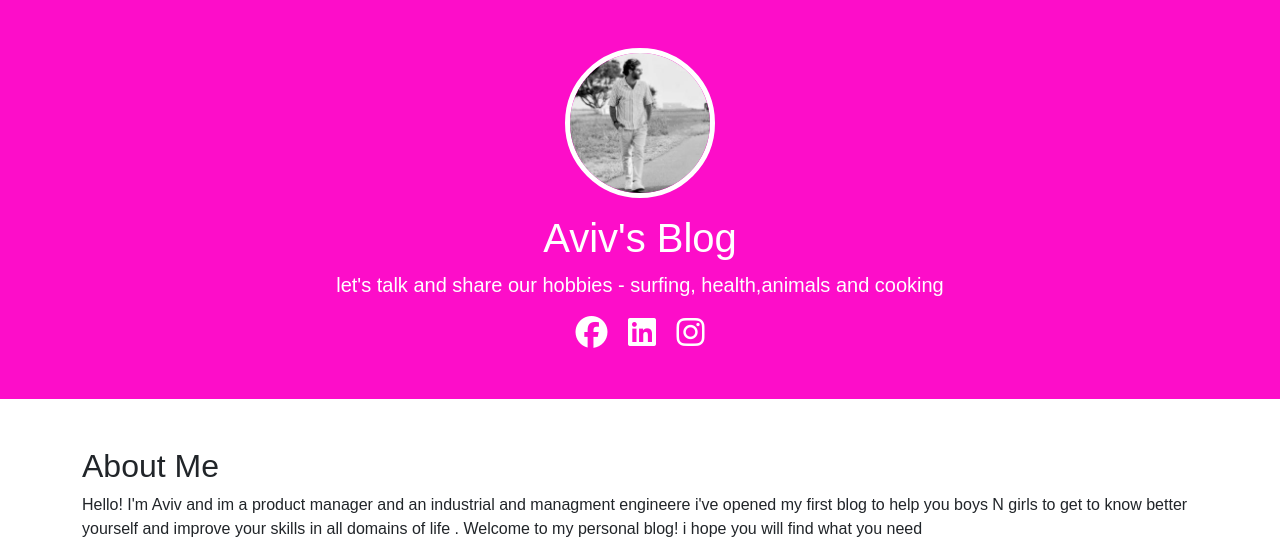
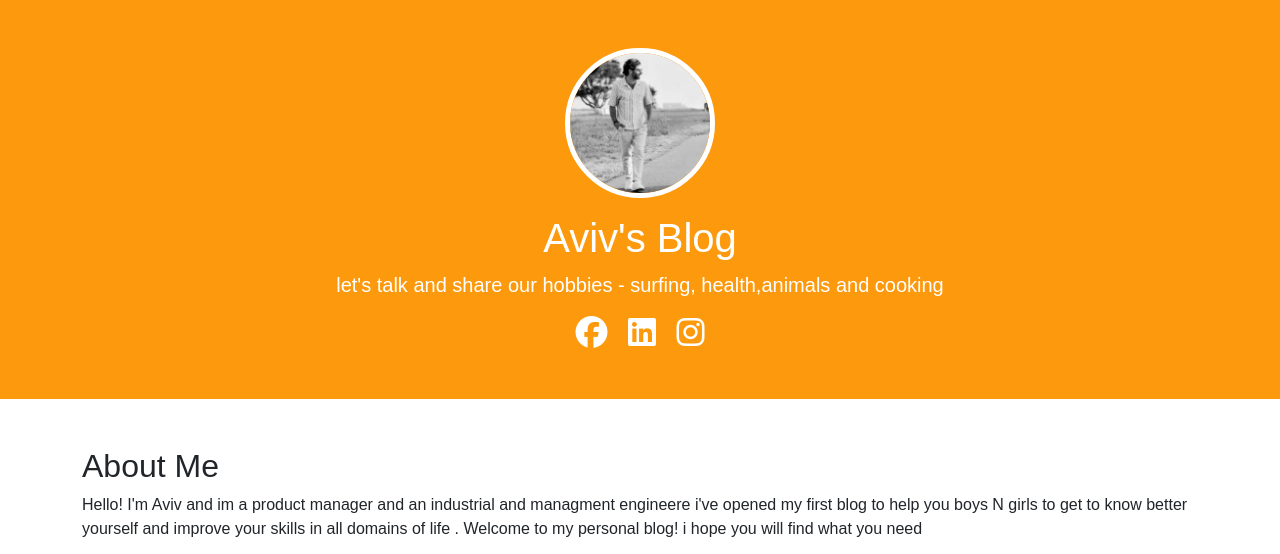
Before and after one commit to Avivos101/Avivs-reposit, a website: page public/index.html in a window 1280 px wide. Shown: the top 554 px of the page. Drawn offline with nearby package versions, Linux system fonts and the light colour scheme; a script that the page names is missing; files whose address does not match are found by name.

Commit message:
color change

```diff
--- a/public/styles.css
+++ b/public/styles.css
@@ -3,7 +3,7 @@ body {
 }
 
 header {
-    background-color: #fd0dc9;
+    background-color: #fd990d;
 }
 
 header img {
```
